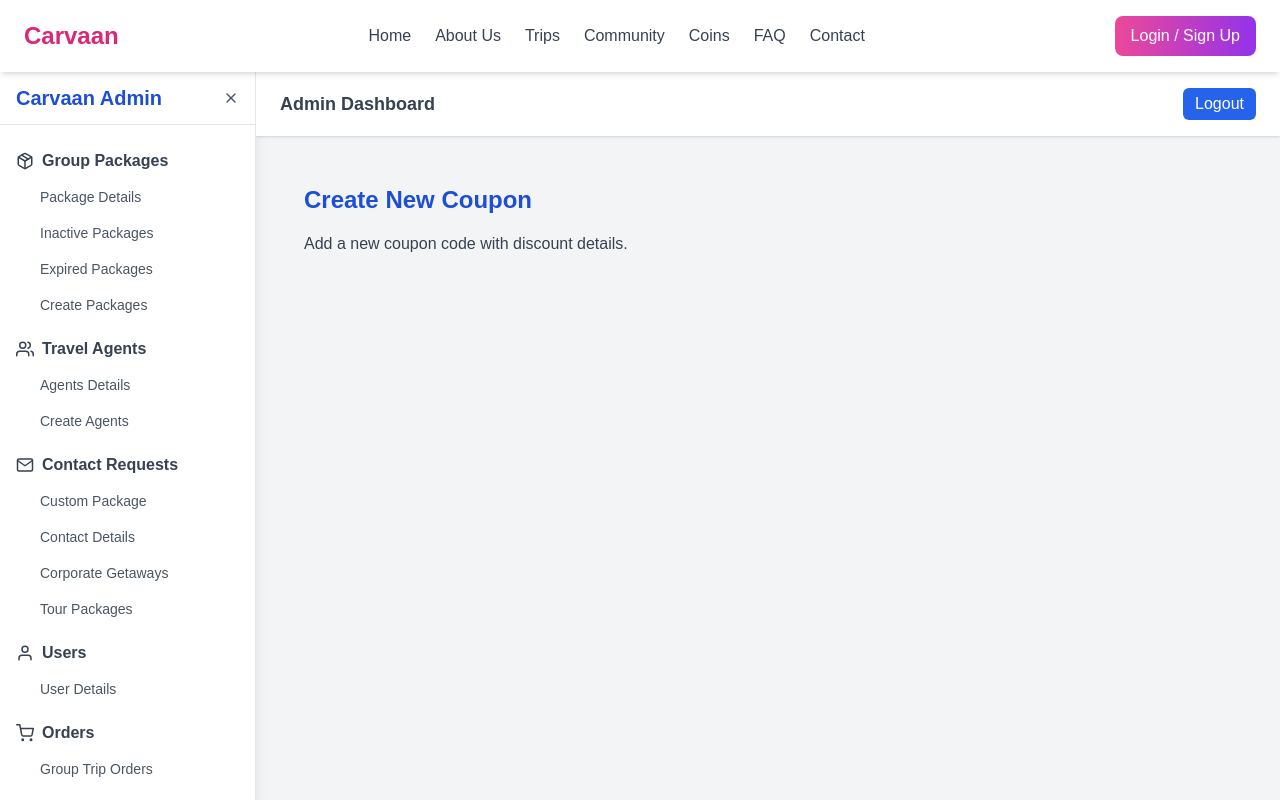
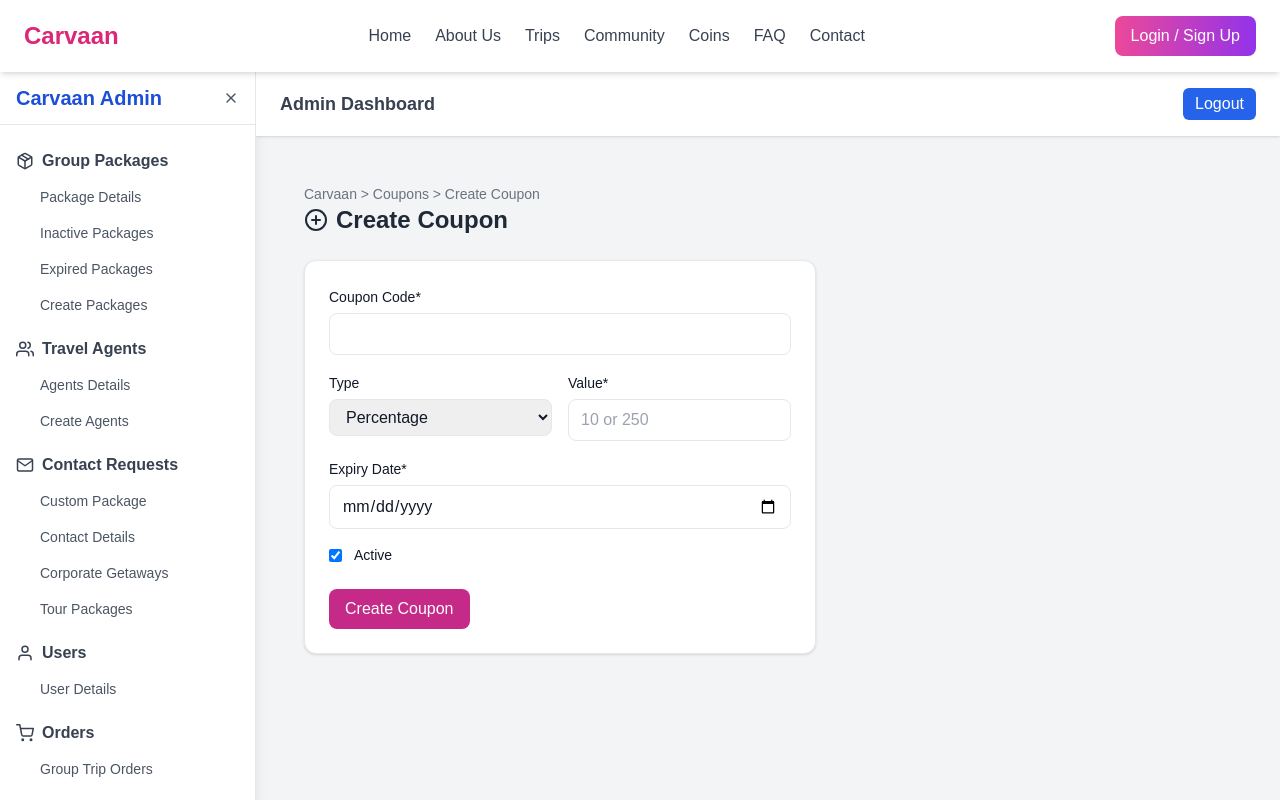
Before and after one commit to carvaangurgaon1/carvaan-website, a Next.js app: page /admin/coupons/create-coupon in a window 1280 px wide. Shown: the top 800 px of the page. Built offline with nearby package versions, Linux system fonts and the light colour scheme.

Commit message:
Update page.tsx

```diff
--- a/app/admin/coupons/create-coupon/page.tsx
+++ b/app/admin/coupons/create-coupon/page.tsx
@@ -1,8 +1,68 @@
-export default function Page() {
+// app/admin/coupons/create/page.tsx
+"use client";
+import { useState } from "react";
+import { FiPlusCircle } from "react-icons/fi";
+
+function PageHeader({ title, breadcrumbs }: { title: string; breadcrumbs?: string }) {
   return (
-    <div className="p-6">
-      <h1 className="text-2xl font-bold mb-4 text-blue-700">Create New Coupon</h1>
-      <p className="text-gray-700">Add a new coupon code with discount details.</p>
+    <div className="mb-6">
+      <div className="text-sm text-gray-500">{breadcrumbs}</div>
+      <h1 className="text-2xl font-bold text-gray-800 flex items-center gap-2">
+        <FiPlusCircle /> {title}
+      </h1>
     </div>
   );
 }
+
+export default function CreateCouponPage() {
+  const [form, setForm] = useState({ code: "", type: "percentage", value: "", expiry: "", active: true });
+
+  const handle = (e: any) => setForm((p) => ({ ...p, [e.target.name]: e.target.value }));
+  const submit = (e: any) => {
+    e.preventDefault();
+    console.log("Create coupon:", form);
+    alert("Coupon created (mock).");
+  };
+
+  return (
+    <div className="p-6">
+      <PageHeader title="Create Coupon" breadcrumbs="Carvaan > Coupons > Create Coupon" />
+
+      <form onSubmit={submit} className="bg-white p-6 rounded-xl shadow border max-w-lg space-y-4">
+        <div>
+          <label className="text-sm font-medium">Coupon Code*</label>
+          <input name="code" required value={form.code} onChange={handle} className="mt-1 border w-full rounded-lg px-3 py-2" />
+        </div>
+
+        <div className="grid grid-cols-2 gap-4">
+          <div>
+            <label className="text-sm font-medium">Type</label>
+            <select name="type" value={form.type} onChange={handle} className="mt-1 border w-full rounded-lg px-3 py-2">
+              <option value="percentage">Percentage</option>
+              <option value="fixed">Fixed Amount</option>
+            </select>
+          </div>
+
+          <div>
+            <label className="text-sm font-medium">Value*</label>
+            <input name="value" required value={form.value} onChange={handle} className="mt-1 border w-full rounded-lg px-3 py-2" placeholder="10 or 250" />
+          </div>
+        </div>
+
+        <div>
+          <label className="text-sm font-medium">Expiry Date*</label>
+          <input type="date" name="expiry" required value={form.expiry} onChange={handle} className="mt-1 border w-full rounded-lg px-3 py-2" />
+        </div>
+
+        <div className="flex items-center gap-3">
+          <input id="active" type="checkbox" checked={form.active} onChange={(e) => setForm((p) => ({ ...p, active: e.target.checked }))} />
+          <label htmlFor="active" className="text-sm">Active</label>
+        </div>
+
+        <div className="pt-2">
+          <button type="submit" className="bg-[#C62A88] text-white px-4 py-2 rounded-lg">Create Coupon</button>
+        </div>
+      </form>
+    </div>
+  );
+}
```
